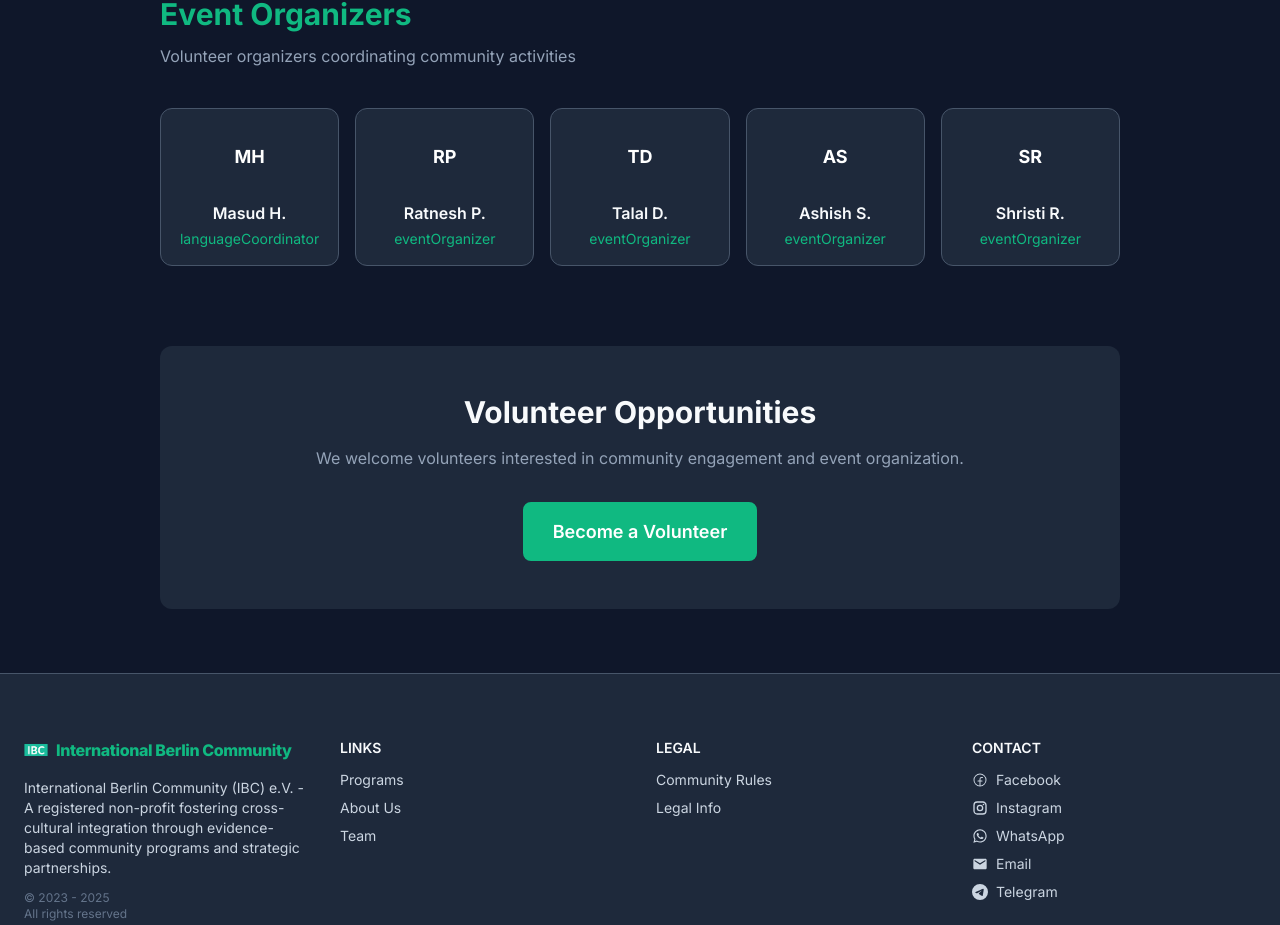
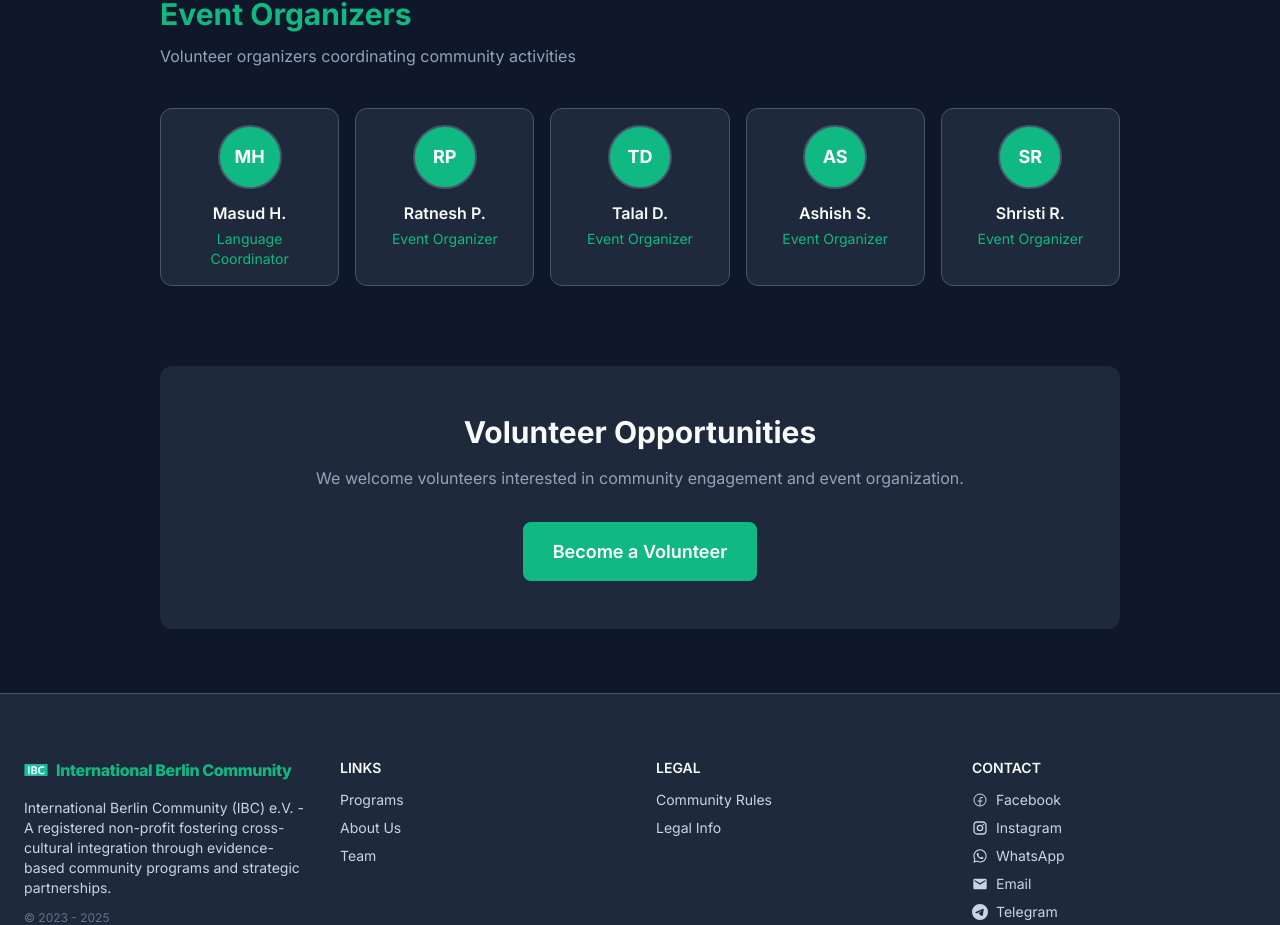
Before and after one commit to MikoAdam/internationalberlincommunity, a Next.js app: page /team in a window 1280 px wide. Shown: the part 819-1744 px from the top of the page. Built offline with nearby package versions, Linux system fonts and the light colour scheme.

Commit message:
fixing team grid

```diff
--- a/app/team/page.js
+++ b/app/team/page.js
@@ -97,8 +97,10 @@ const TeamPage = () => {
               {teamOrganizers.map((organizer) => (
                 <div key={organizer.name} className="bg-base-200 rounded-xl p-4 hover:shadow-lg transition-all duration-300 border border-base-content/10">
                   <div className="flex flex-col items-center text-center">
-                    <div className="w-16 h-16 bg-gradient-to-br from-primary to-secondary rounded-full flex items-center justify-center mb-3">
-                      <span className="text-white font-bold text-lg">
+                    <div className="w-16 h-16 rounded-full flex items-center justify-center
+  bg-primary text-white dark:bg-primary-dark dark:text-white
+  border-2 border-base-content/20 dark:border-base-content/70 shadow-sm mb-3">
+                      <span className="font-bold text-lg">
                         {organizer.name.split(' ').map(n => n[0]).join('')}
                       </span>
                     </div>
@@ -106,7 +108,7 @@ const TeamPage = () => {
                       {organizer.name}
                     </h3>
                     <p className="text-sm text-primary">
-                      {organizer.role}
+                      {t(organizer.role, language)}
                     </p>
                   </div>
                 </div>
--- a/components/TeamGrid.js
+++ b/components/TeamGrid.js
@@ -91,8 +91,10 @@ const TeamGrid = () => {
               {teamOrganizers.map((organizer) => (
                 <div key={organizer.name} className="p-4 bg-base-200 rounded-xl shadow-md hover:shadow-lg transition-all duration-300 border border-base-content/10">
                   <div className="flex flex-col items-center text-center">
-                    <div className="w-16 h-16 bg-gradient-to-br from-primary to-secondary rounded-full flex items-center justify-center mb-3">
-                      <span className="text-white font-bold text-lg">
+                    <div className="w-16 h-16 rounded-full flex items-center justify-center mb-3
+  bg-primary text-white dark:bg-primary-dark dark:text-white
+  border-2 border-base-content/20 dark:border-base-content/70 shadow-sm">
+                      <span className="font-bold text-lg">
                         {organizer.name.split(' ').map(n => n[0]).join('')}
                       </span>
                     </div>
```
Also changed, not shown: lib/translations.js.
